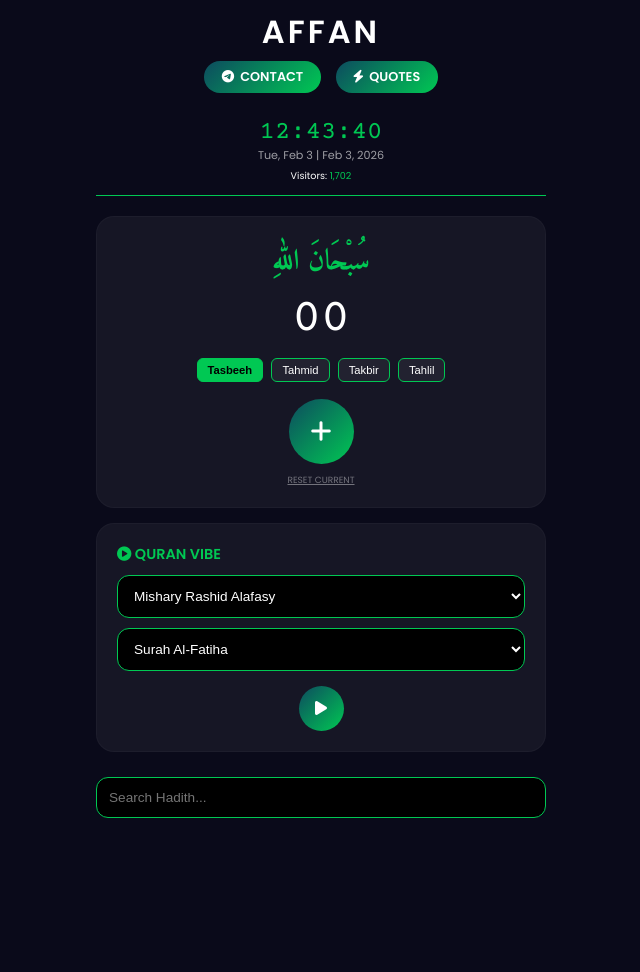
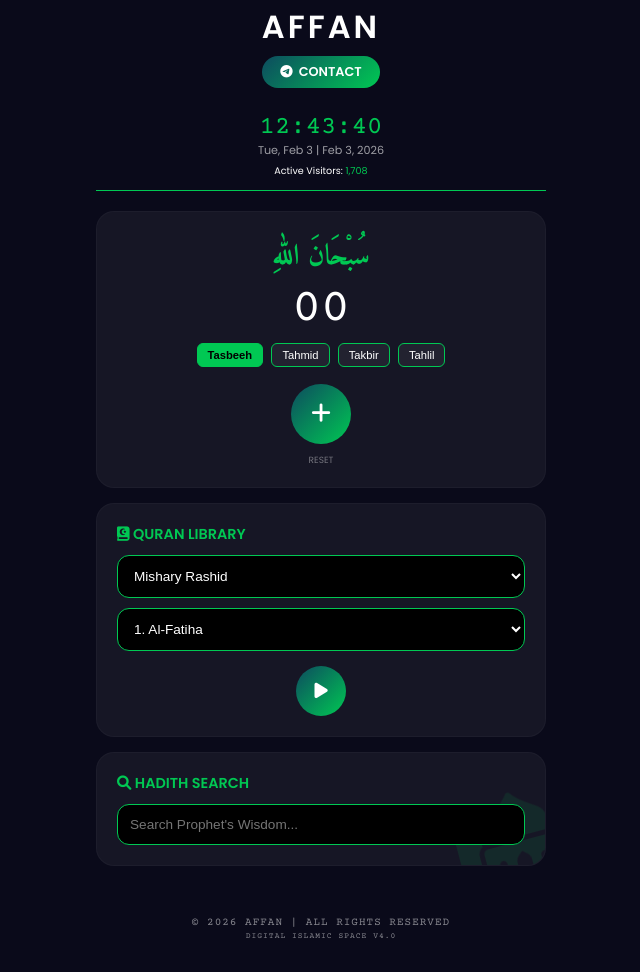
Before and after one commit to affan-50/my-profile, a plain HTML site: page index.html in a window 1280 px wide. Shown: the part 207-1179 px from the top of the page, without its empty margins (319-959 px from the left). Before the commit the page ends 1085 px from the top, so only its background shows below. Drawn offline with nearby package versions, Linux system fonts and the light colour scheme.

Commit message:
Update index.html

```diff
--- a/index.html
+++ b/index.html
@@ -3,7 +3,7 @@
 <head>
     <meta charset="UTF-8">
     <meta name="viewport" content="width=device-width, initial-scale=1.0">
-    <title>Affan | Ultimate Digital Space</title>
+    <title>Affan | Digital Islamic Space</title>
     <link rel="stylesheet" href="https://cdnjs.cloudflare.com/ajax/libs/font-awesome/6.0.0/css/all.min.css">
     <style>
         @import url('https://fonts.googleapis.com/css2?family=Amiri:wght@700&family=Courier+Prime&family=Poppins:wght@300;400;600&display=swap');
@@ -18,7 +18,7 @@
         * { margin: 0; padding: 0; box-sizing: border-box; -webkit-tap-highlight-color: transparent; }
         body { font-family: 'Poppins', sans-serif; background: var(--bg); color: var(--text); overflow-x: hidden; }
 
-        /* FAST NAVIGATION & THEME */
+        /* NAVIGATION */
         .theme-toggle, .menu-btn { position: fixed; top: 15px; z-index: 1001; background: var(--card); border: 1px solid var(--accent); padding: 8px 12px; border-radius: 8px; cursor: pointer; color: var(--accent); }
         .theme-toggle { right: 15px; }
         .menu-btn { left: 15px; }
@@ -26,32 +26,36 @@
         .reveal { opacity: 0; transform: translateY(15px); transition: 0.4s ease-out; }
         .reveal.active { opacity: 1; transform: translateY(0); }
 
-        /* HEADER SECTION */
+        /* HEADER */
         .top-section { padding: 80px 20px 20px; text-align: center; }
         .greeting { font-family: 'Courier Prime'; color: var(--accent); font-size: 0.75rem; letter-spacing: 2px; }
-        .profile-img { width: 95px; height: 95px; border-radius: 50%; border: 2px solid var(--accent); margin: 10px 0; }
+        .profile-img { width: 90px; height: 90px; border-radius: 50%; border: 2px solid var(--accent); margin: 10px 0; }
         h1 { font-size: 2rem; letter-spacing: 3px; }
-
         .btn-mini { display: inline-flex; align-items: center; gap: 6px; background: var(--gradient); color: white !important; padding: 7px 18px; border-radius: 50px; text-decoration: none; font-size: 0.8rem; font-weight: 600; margin: 5px; }
 
-        /* MAIN CONTAINER */
-        .container { max-width: 480px; margin: 0 auto 60px; padding: 0 15px; }
-        .card { background: var(--card); padding: 20px; border-radius: 18px; margin-bottom: 15px; border: 1px solid rgba(255,255,255,0.03); }
+        .container { max-width: 480px; margin: 0 auto 20px; padding: 0 15px; }
+        .card { background: var(--card); padding: 20px; border-radius: 18px; margin-bottom: 15px; border: 1px solid rgba(255,255,255,0.03); position: relative; overflow: hidden; }
 
-        /* TASBEEH UI */
-        .arabic-text { font-family: 'Amiri', serif; font-size: 1.8rem; color: var(--accent); margin-bottom: 5px; height: 45px; }
+        /* TASBEEH */
+        .arabic-text { font-family: 'Amiri', serif; font-size: 1.8rem; color: var(--accent); height: 45px; }
         .phrase-btn { background: rgba(255,255,255,0.05); border: 1px solid var(--accent); color: #fff; padding: 5px 10px; border-radius: 6px; cursor: pointer; margin: 2px; font-size: 0.7rem; }
         .phrase-btn.active { background: var(--accent); color: #000; font-weight: bold; }
-        .count-num { font-size: 3rem; font-family: 'Courier Prime'; margin: 10px 0; color: #fff; }
-        .tap-btn { width: 65px; height: 65px; border-radius: 50%; background: var(--gradient); border: none; color: #fff; cursor: pointer; font-size: 1.5rem; }
+        .count-num { font-size: 3rem; font-family: 'Courier Prime'; margin: 5px 0; }
+        .tap-btn { width: 60px; height: 60px; border-radius: 50%; background: var(--gradient); border: none; color: #fff; cursor: pointer; font-size: 1.4rem; position: relative; z-index: 2; }
 
-        /* STATUS & CLOCK */
+        /* MOSQUE ANIMATION BACKGROUND */
+        .mosque-bg { position: absolute; bottom: -10px; right: -10px; font-size: 80px; color: var(--accent); opacity: 0.1; transform: rotate(-15deg); pointer-events: none; animation: float 6s infinite ease-in-out; }
+        @keyframes float { 0%, 100% { transform: translateY(0) rotate(-15deg); } 50% { transform: translateY(-10px) rotate(-10deg); } }
+
+        /* QURAN/SEARCH UI */
+        select, input { width: 100%; background: #000; color: #fff; border: 1px solid var(--accent); padding: 12px; border-radius: 12px; font-size: 0.85rem; outline: none; margin-top: 10px; position: relative; z-index: 2; }
+
         .status-bar { text-align: center; border-bottom: 1px solid var(--accent); padding-bottom: 12px; margin-bottom: 20px; }
         #live-clock { font-size: 1.6rem; font-family: 'Courier Prime'; color: var(--accent); }
 
-        select, input { width: 100%; background: #000; color: #fff; border: 1px solid var(--accent); padding: 12px; border-radius: 12px; font-size: 0.85rem; outline: none; margin-top: 10px; }
+        /* FOOTER */
+        footer { text-align: center; padding: 30px 10px; opacity: 0.5; font-size: 11px; font-family: 'Courier Prime'; letter-spacing: 1px; }
 
-        /* SIDEBAR */
         .sidebar { position: fixed; top: 0; left: -260px; width: 260px; height: 100%; background: #050510; z-index: 1000; transition: 0.3s; padding-top: 60px; }
         .sidebar a { padding: 15px 25px; text-decoration: none; color: #eee; display: block; border-bottom: 1px solid rgba(255,255,255,0.05); }
     </style>
@@ -63,7 +67,6 @@
 
     <div class="sidebar" id="sidebar">
         <a href="#"><i class="fas fa-home"></i> Dashboard</a>
-        <a href="javascript:void(0)" onclick="openQuotes()"><i class="fas fa-star"></i> Wisdom Vault</a>
         <a href="https://t.me/affan_4"><i class="fab fa-telegram"></i> Telegram Contact</a>
     </div>
 
@@ -71,17 +74,14 @@
         <div class="greeting" id="auto-greeting">...</div>
         <img src="me.png" alt="Affan" class="profile-img">
         <h1>AFFAN</h1>
-        <div>
-            <a href="https://t.me/affan_4" class="btn-mini"><i class="fab fa-telegram"></i> CONTACT</a>
-            <a href="javascript:void(0)" onclick="openQuotes()" class="btn-mini"><i class="fas fa-bolt"></i> QUOTES</a>
-        </div>
+        <div><a href="https://t.me/affan_4" class="btn-mini"><i class="fab fa-telegram"></i> CONTACT</a></div>
     </div>
 
     <div class="container">
         <div class="status-bar reveal">
             <div id="live-clock">00:00:00</div>
             <div id="live-date" style="font-size: 0.7rem; opacity: 0.6;">...</div>
-            <div style="font-size: 0.6rem; margin-top: 5px;">Visitors: <span id="visit-count" style="color:var(--accent)">1,702</span></div>
+            <div style="font-size: 0.6rem; margin-top: 5px;">Active Visitors: <span id="visit-count" style="color:var(--accent)">1,708</span></div>
         </div>
 
         <div class="card reveal" style="text-align: center;">
@@ -94,39 +94,48 @@
                 <button class="phrase-btn" onclick="switchMode('tahlil', this)">Tahlil</button>
             </div>
             <button class="tap-btn" onclick="handleTap()"><i class="fas fa-plus"></i></button>
-            <p onclick="resetCurrent()" style="font-size: 9px; margin-top: 10px; cursor: pointer; opacity: 0.4; text-decoration: underline;">RESET CURRENT</p>
+            <p onclick="resetCurrent()" style="font-size: 9px; margin-top: 10px; cursor: pointer; opacity: 0.4;">RESET</p>
         </div>
 
         <div class="card reveal">
-            <h2 style="font-size: 0.9rem; color: var(--accent);"><i class="fas fa-play-circle"></i> QURAN VIBE</h2>
+            <h2 style="font-size: 0.9rem; color: var(--accent);"><i class="fas fa-quran"></i> QURAN LIBRARY</h2>
             <select id="qari-select" onchange="updatePlayer()">
-                <option value="afs">Mishary Rashid Alafasy</option>
+                <option value="afs">Mishary Rashid</option>
                 <option value="ghm">Saad Al-Ghamdi</option>
+                <option value="trg">Sudais</option>
+                <option value="maher">Maher Al-Muaiqly</option>
+                <option value="basit">Abdul Basit</option>
             </select>
-            <select id="surah-select" onchange="updatePlayer()">
-                <option value="001">Surah Al-Fatiha</option>
-                <option value="018">Surah Al-Kahf</option>
-                <option value="036">Surah Yaseen</option>
-                <option value="067">Surah Al-Mulk</option>
-            </select>
+            <select id="surah-select" onchange="updatePlayer()"></select>
             <div style="text-align: center; margin-top: 15px;">
-                <button class="tap-btn" style="width:45px; height:45px; font-size:1rem;" onclick="playPause()"><i id="q-icon" class="fas fa-play"></i></button>
+                <button class="tap-btn" style="width:50px; height:50px; font-size:1.1rem;" onclick="playPause()"><i id="q-icon" class="fas fa-play"></i></button>
             </div>
             <audio id="q-audio"></audio>
         </div>
 
-        <input type="text" id="h-input" class="reveal" placeholder="Search Hadith..." onkeydown="if(event.key==='Enter') runSearch()">
+        <div class="card reveal">
+            <i class="fas fa-mosque mosque-bg"></i>
+            <h2 style="font-size: 0.9rem; color: var(--accent);"><i class="fas fa-search"></i> HADITH SEARCH</h2>
+            <input type="text" id="h-input" placeholder="Search Prophet's Wisdom..." onkeydown="if(event.key==='Enter') runSearch()">
+        </div>
     </div>
 
+    <footer>
+        © 2026 AFFAN | ALL RIGHTS RESERVED<br>
+        <span style="font-size: 8px;">DIGITAL ISLAMIC SPACE V4.0</span>
+    </footer>
+
     <script>
-        // --- DATA & MEMORY ---
+        // SURAH GENERATOR
+        const surahNames = ["Al-Fatiha","Al-Baqarah","Al-Imran","An-Nisa","Al-Ma'idah","Al-An'am","Al-A'raf","Al-Anfal","At-Tawbah","Yunus","Hud","Yusuf","Ar-Ra'd","Ibrahim","Al-Hijr","An-Nahl","Al-Isra","Al-Kahf","Maryam","Ta-Ha","Al-Anbiya","Al-Hajj","Al-Mu'minun","An-Nur","Al-Furqan","Ash-Shu'ara","An-Naml","Al-Qasas","Al-Ankabut","Ar-Rum","Luqman","As-Sajdah","Al-Ahzab","Saba","Fatir","Ya-Sin","As-Saffat","Sad","Az-Zumar","Ghafir","Fussilat","Ash-Shura","Az-Zukhruf","Ad-Dukhan","Al-Jathiyah","Al-Ahqaf","Muhammad","Al-Fath","Al-Hujurat","Qaf","Adh-Dhariyat","At-Tur","An-Najm","Al-Qamar","Ar-Rahman","Al-Waqi'ah","Al-Hadid","Al-Mujadilah","Al-Hashr","Al-Mumtahanah","As-Saff","Al-Jumu'ah","Al-Munafiqun","At-Taghabun","At-Talaq","At-Tahrim","Al-Mulk","Al-Qalam","Al-Haqqah","Al-Ma'arij","Nuh","Al-Jinn","Al-Muzzammil","Al-Muddaththir","Al-Qiyamah","Al-Insan","Al-Mursalat","An-Naba","An-Nazi'at","Abasa","At-Takwir","Al-Infitar","Al-Mutaffifin","Al-Inshiqaq","Al-Buruj","At-Tariq","Al-A'la","Al-Ghashiyah","Al-Fajr","Al-Balad","Ash-Shams","Al-Layl","Ad-Duha","Ash-Sharh","At-Tin","Al-Alaq","Al-Qadr","Al-Bayyinah","Az-Zalzalah","Al-Adiyat","Al-Qari'ah","At-Takathur","Al-Asr","Al-Humazah","Al-Fil","Quraysh","Al-Ma'un","Al-Kawthar","Al-Kafirun","An-Nasr","Al-Masad","Al-Ikhlas","Al-Falaq","An-Nas"];
+        const sSelect = document.getElementById('surah-select');
+        surahNames.forEach((n, i) => { let o = document.createElement('option'); o.value = (i + 1).toString().padStart(3, '0'); o.innerHTML = `${i + 1}. ${n}`; sSelect.appendChild(o); });
+
+        // MEMORY & TASBEEH
         let mode = 'tasbeeh';
         let data = JSON.parse(localStorage.getItem('affan_counts')) || { tasbeeh: 0, tahmid: 0, takbir: 0, tahlil: 0 };
         const text = { tasbeeh: "سُبْحَانَ اللهِ", tahmid: "الْحَمْدُ لِلَّهِ", takbir: "اللهُ أَكْبَرُ", tahlil: "لَا إِلٰهَ إِلَّا اللهُ" };
 
-        function save() { localStorage.setItem('affan_counts', JSON.stringify(data)); }
-
-        // --- TASBEEH LOGIC ---
         function switchMode(m, btn) {
             mode = m;
             document.getElementById('arabic-display').innerText = text[m];
@@ -138,37 +147,21 @@
         function handleTap() {
             data[mode]++;
             document.getElementById('t-count').innerText = data[mode].toString().padStart(2, '0');
-            save();
+            localStorage.setItem('affan_counts', JSON.stringify(data));
             if(navigator.vibrate) navigator.vibrate(40);
         }
 
-        function resetCurrent() { data[mode] = 0; document.getElementById('t-count').innerText = "00"; save(); }
+        function resetCurrent() { data[mode] = 0; document.getElementById('t-count').innerText = "00"; localStorage.setItem('affan_counts', JSON.stringify(data)); }
 
-        // --- THEME & UI ---
-        function toggleTheme() {
-            document.body.classList.toggle('dark-mode');
-            const isDark = document.body.classList.contains('dark-mode');
-            localStorage.setItem('affan_theme', isDark ? 'dark' : 'light');
-            document.getElementById('theme-icon').className = isDark ? 'fas fa-sun' : 'fas fa-moon';
-        }
+        // AUDIO
+        const audio = document.getElementById('q-audio');
+        function updatePlayer() { audio.src = `https://server8.mp3quran.net/${document.getElementById('qari-select').value}/${document.getElementById('surah-select').value}.mp3`; if(!audio.paused) audio.play(); }
+        function playPause() { if(!audio.src) updatePlayer(); const i = document.getElementById('q-icon'); if(audio.paused) { audio.play(); i.className = 'fas fa-pause'; } else { audio.pause(); i.className = 'fas fa-play'; } }
 
-        // LOAD SAVED THEME
+        // SYSTEM
+        function toggleTheme() { document.body.classList.toggle('dark-mode'); localStorage.setItem('affan_theme', document.body.classList.contains('dark-mode') ? 'dark' : 'light'); document.getElementById('theme-icon').className = document.body.classList.contains('dark-mode') ? 'fas fa-sun' : 'fas fa-moon'; }
         if(localStorage.getItem('affan_theme') === 'dark') toggleTheme();
 
-        // --- QURAN PLAYER ---
-        const audio = document.getElementById('q-audio');
-        function updatePlayer() {
-            audio.src = `https://server8.mp3quran.net/${document.getElementById('qari-select').value}/${document.getElementById('surah-select').value}.mp3`;
-            if(!audio.paused) audio.play();
-        }
-        function playPause() {
-            if(!audio.src) updatePlayer();
-            const icon = document.getElementById('q-icon');
-            if(audio.paused) { audio.play(); icon.className = 'fas fa-pause'; }
-            else { audio.pause(); icon.className = 'fas fa-play'; }
-        }
-
-        // --- TIME & SYSTEM ---
         function runClock() {
             const now = new Date();
             document.getElementById('live-clock').innerText = now.toLocaleTimeString('en-US', { hour12: false });
@@ -178,13 +171,10 @@
             document.getElementById('auto-greeting').innerText = h < 12 ? "GOOD MORNING" : h < 18 ? "GOOD AFTERNOON" : "GOOD EVENING";
         }
         setInterval(runClock, 1000); runClock();
-
         function reveal() { document.querySelectorAll(".reveal").forEach(r => { if (r.getBoundingClientRect().top < window.innerHeight - 20) r.classList.add("active"); }); }
         window.addEventListener("scroll", reveal); window.onload = reveal;
-        function toggleSidebar() { var s = document.getElementById("sidebar"); s.style.left = s.style.left === "0px" ? "-260px" : "0px"; }
+        function toggleSidebar() { var s = document.getElementById("sidebar"); s.style.left = s.style.left === "0px" ? "-280px" : "0px"; }
         function runSearch() { const q = document.getElementById('h-input').value; if(q) window.open('https://sunnah.com/search?q=' + encodeURIComponent(q), '_blank'); }
-
-        // Initialize display
         document.getElementById('t-count').innerText = data[mode].toString().padStart(2, '0');
     </script>
 </body>
```
